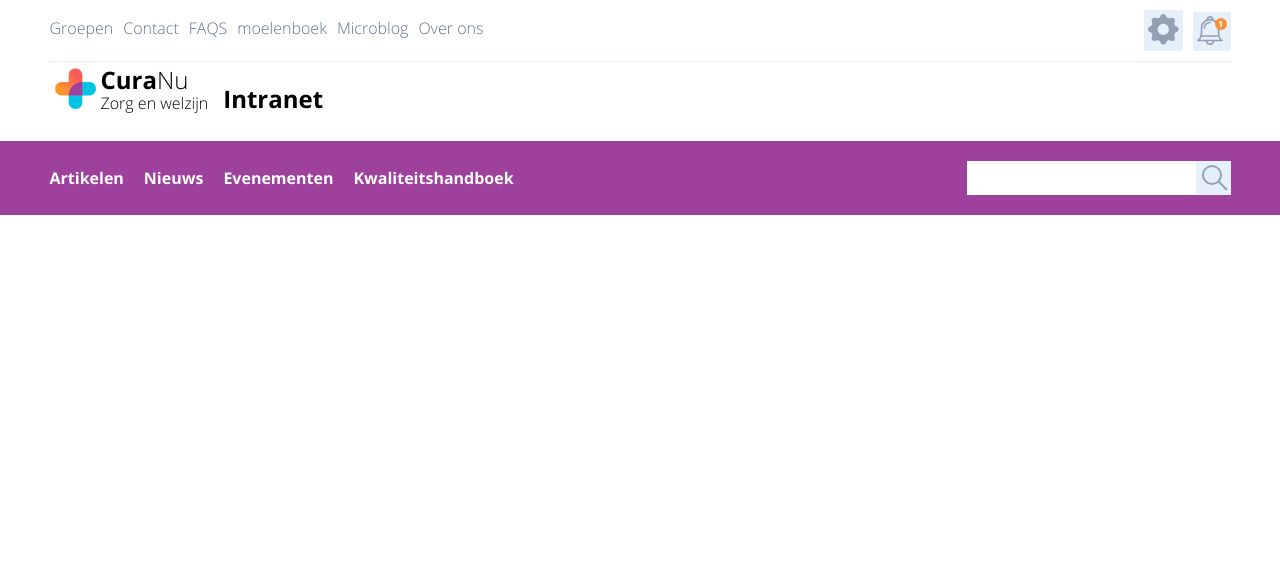
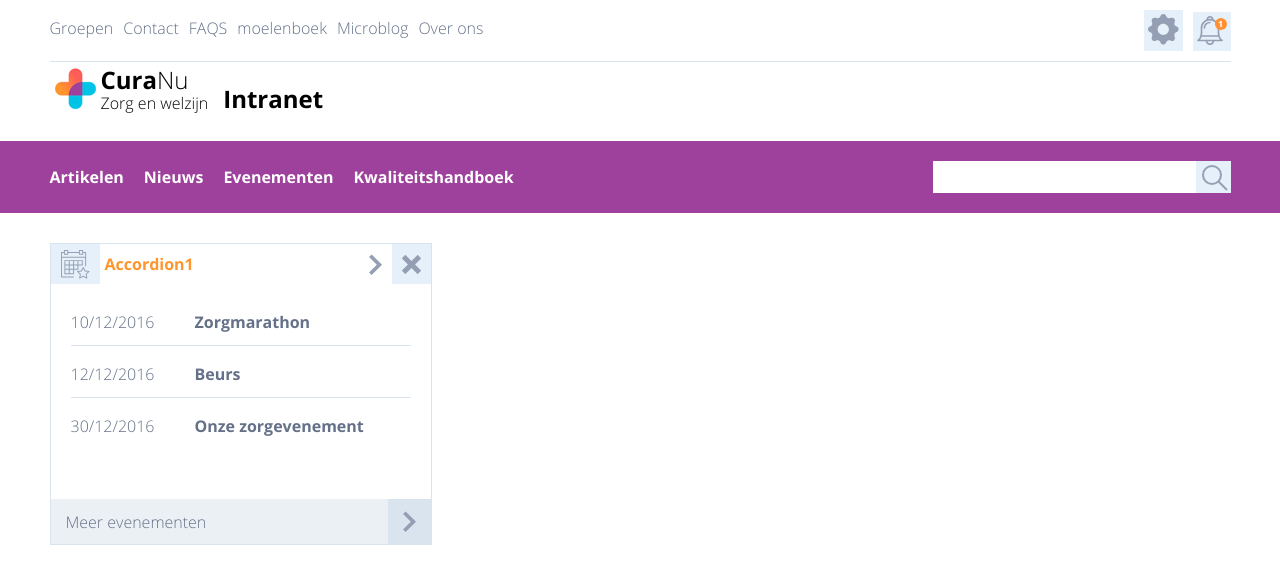
Before and after one commit to nasriime/curanu, a React (Create React App) app: page / in a window 1280 px wide. Shown: the top 584 px of the page. Built offline with nearby package versions, Linux system fonts and the light colour scheme.

Commit message:
Evenementen

```diff
--- a/src/assets/style/modules/header.scss
+++ b/src/assets/style/modules/header.scss
@@ -4,7 +4,7 @@
     justify-content: space-between;
     padding: 10px 0 10px 0;
     font-family: OpenSans-Light;
-    border-bottom: 1px solid #E5F0FA;
+    border-bottom: 1px solid $border;
 }
 .navigationList{
     display: flex;
@@ -20,12 +20,12 @@
     }
   }
   .notifications{
-    a{
+    span{
         display: inline-block;
         cursor: pointer;
-        background: #E5F0FA;
+        background: $icons-background;
         padding: 4px;
-        &+ a{
+        &+ span{
             margin-left: 10px;
         }
     }
@@ -61,7 +61,7 @@
 .headerWrapper{
     padding: 20px 0;
     background: #9E419C;
-    margin-top: 30px;
+    margin: 30px 0;
 }
 .headerList{
     display: flex;
@@ -91,6 +91,7 @@
             width: 260px;
             height: 32px;
             border: none;
+            padding: 0 33px 0 5px;
         }
         button{
             position: absolute;
--- /dev/null
+++ b/src/assets/style/modules/widget.scss
@@ -0,0 +1,101 @@
+.widget{
+    max-width: 380px;
+    border: solid 1px #dae4ee;
+
+     .accordion{
+        &+ .accordion{
+            margin-top:10px;
+        }
+    }
+}
+.widgetName{
+    color:$orange;
+    font-size: 16px;
+    font-family: OpenSans-Bold;
+}
+.widgetHeader{
+    display: flex;
+    justify-content: space-between;
+    height: 40px;
+}
+.header-part-one{
+    display: flex;
+    i{
+        background: $icons-background;
+        display: flex;
+        justify-content: center;
+        align-items: center;
+        padding: 12px 10px;
+    }
+    .widgetName{
+        align-self: center;
+        margin-left: 5px;
+    }
+}
+.header-part-two{
+    display: flex;
+    i{
+        cursor: pointer;
+        display: flex;
+        justify-content: center;
+        align-items: center;
+        padding: 12px 10px;
+
+        &:last-of-type{
+            background: $icons-background;
+        }
+    }
+}
+.widget-footer{
+    background: $widget-footer;
+    display: flex;
+    justify-content: space-between;
+    cursor: pointer;
+
+    p{
+        font-family: OpenSans-Light;
+        color:$light;
+        align-self: center;
+        margin-left: 15px;
+    }
+    i{
+        display: flex;
+        justify-content: center;
+        align-items: center;
+        padding: 12px 15px;
+        background: $widget-header;
+    }
+}
+/**************************** ACCORDION *************************/
+.accordion-header{
+    display: flex;
+    justify-content: space-between;
+    background: $icons-background;
+    padding: 15px 12px;
+}
+.accordion-body{
+    font-family: OpenSans-Regular;
+    font-size: 14px;
+    padding:20px;
+}
+/**************************** Evenementen *************************/
+.Evenementen{
+    padding: 30px 20px;
+    div{
+        display: flex;
+        margin-bottom: 20px;
+        padding-bottom: 15px;
+
+        &:not(:last-child){
+            border-bottom: 1px solid #dae4ee;
+        }
+        span{
+            color:$light;
+            font-family: OpenSans-Light;
+            &:last-of-type{
+                font-family: OpenSans-Bold;
+                margin-left: 40px;
+            }
+        }
+    }
+}
--- a/src/assets/style/style.scss
+++ b/src/assets/style/style.scss
@@ -2,6 +2,7 @@
 @import './reset';
 @import './fonts';
 @import './modules/header';
+@import './modules/widget';
 
 .wrapper {
   max-width: 1181px;
--- a/src/assets/style/variables.scss
+++ b/src/assets/style/variables.scss
@@ -1,2 +1,6 @@
 $light: #657189;
 $icons-background:#E5F0FA;
+$widget-header:#DAE4EE;
+$widget-footer:#EBF0F4;
+$orange:#FF952D;
+$border:#dae4ee;
--- a/src/components/header/navigation.js
+++ b/src/components/header/navigation.js
@@ -13,12 +13,12 @@ export default function Navigation() {
                     <li><a href="#">Over ons</a></li>
                 </ul>
                 <div className="notifications">
-                    <a href="#">
-                    <img src="/images/black-settings-button.svg" alt="black-settings-button"/>
-                    </a>
-                    <a href="#">
-                    <img src="/images/notification-bell.svg"  alt="notification-bell"/>
-                    </a>
+                    <span>
+                        <img src="/images/black-settings-button.svg" alt="black-settings-button"/>
+                    </span>
+                    <span>
+                        <img src="/images/notification-bell.svg"  alt="notification-bell"/>
+                    </span>
                 </div>
             </div>
         </div>
--- /dev/null
+++ b/src/components/widgets/Accordion.js
@@ -0,0 +1,41 @@
+import React from 'react'
+
+export default function Accordion() {
+    return (
+            <div className="widget">
+                <div className="accordion">
+                    <div className="accordion-header">
+                        <h2 className="widgetName">Accordion1</h2>
+                        <img src="/images/arrow-right.svg" alt="" />
+                    </div>
+                    <div className="accordion-body">
+                        1Sed non urna. Donec et ante. Phasellus eu ligula.
+                        Vestibulum sit amet purus. Vivamus hendrerit,
+                        dolor at aliquet laoreet, mauris turpis porttito
+                    </div>
+                </div>
+                <div className="accordion">
+                    <div className="accordion-header">
+                        <h2 className="widgetName">Accordion2</h2>
+                        <img src="/images/arrow-right.svg" alt="" />
+                    </div>
+                    <div className="accordion-body">
+                        2Sed non urna. Donec et ante. Phasellus eu ligula.
+                        Vestibulum sit amet purus. Vivamus hendrerit,
+                        dolor at aliquet laoreet, mauris turpis porttito
+                    </div>
+                </div>
+                <div className="accordion">
+                    <div className="accordion-header">
+                        <h2 className="widgetName">Accordion3</h2>
+                        <img src="/images/arrow-right.svg" alt="" />
+                    </div>
+                    <div className="accordion-body">
+                        3Sed non urna. Donec et ante. Phasellus eu ligula.
+                        Vestibulum sit amet purus. Vivamus hendrerit,
+                        dolor at aliquet laoreet, mauris turpis porttito
+                    </div>
+                </div>
+            </div>
+    )
+}
--- /dev/null
+++ b/src/components/widgets/Evenementen.js
@@ -0,0 +1,39 @@
+import React from 'react'
+
+export default function Evenementen() {
+    return (
+        <div className="widget">
+            <div className="widgetHeader">
+                <div className="header-part-one">
+                    <i><img src="/images/calendar.svg" alt="calendar"/></i>
+                    <h2 className="widgetName">Accordion1</h2>
+                </div>
+                <div className="header-part-two">
+                    <i><img src="/images/arrow-right.svg" alt="arrow-right"/></i>
+                    <i><img src="/images/Shape 2.svg" alt="close"/></i>
+                </div>
+            </div>
+
+            <div className="Evenementen">
+                <div>
+                    <span>10/12/2016</span>
+                    <span>Zorgmarathon</span>
+                </div>
+                <div>
+                    <span>12/12/2016</span>
+                    <span>Beurs</span>
+                </div>
+                <div>
+                    <span>30/12/2016</span>
+                    <span>Onze zorgevenement</span>
+                </div>
+            </div>
+
+            <div className="widget-footer">
+                <p>Meer evenementen</p>
+                <i><img src="/images/arrow-right.svg" alt="arrow-right"/></i>
+            </div>
+
+        </div>
+    )
+}
--- a/src/views/Home.js
+++ b/src/views/Home.js
@@ -1,10 +1,16 @@
 import React from 'react'
 import HeaderContainer from '../components/header/HeaderContainer';
+import Accordion from '../components/widgets/Accordion';
+import Evenementen from '../components/widgets/Evenementen';
 
 export default function home() {
     return (
         <div>
             <HeaderContainer/>
+            <div className="wrapper">
+                {/* <Accordion/> */}
+                <Evenementen/>
+            </div>
         </div>
     )
 }
```
